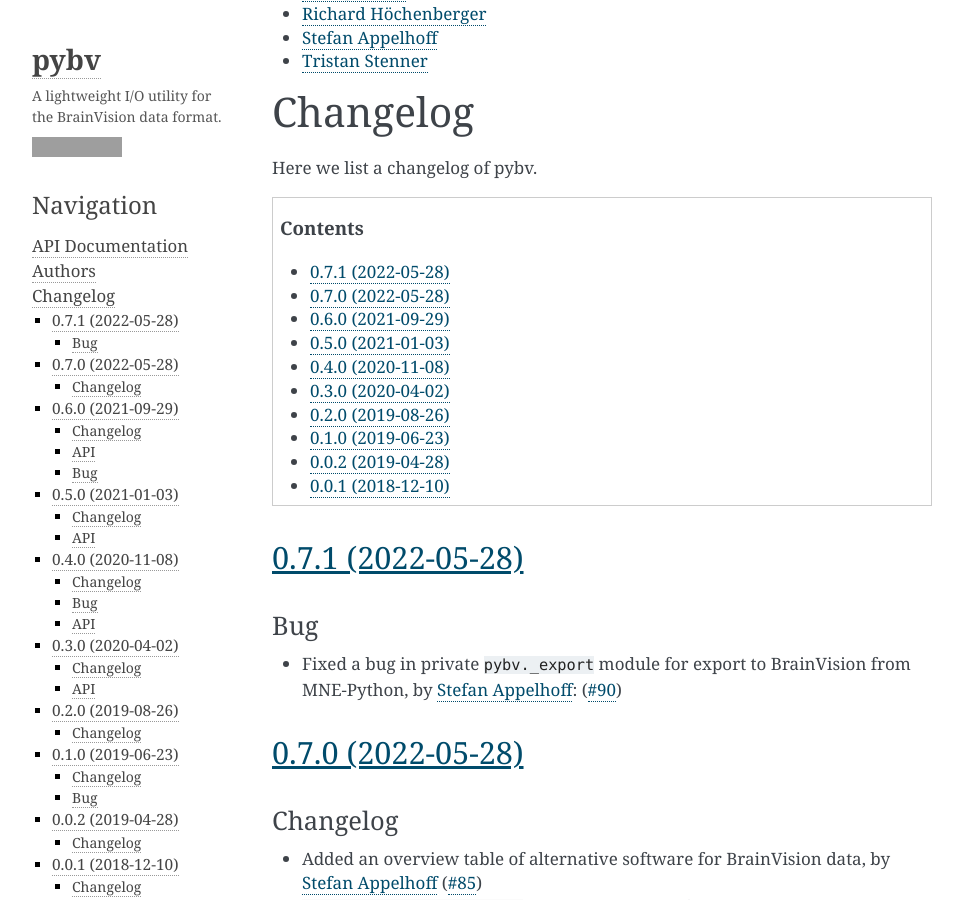
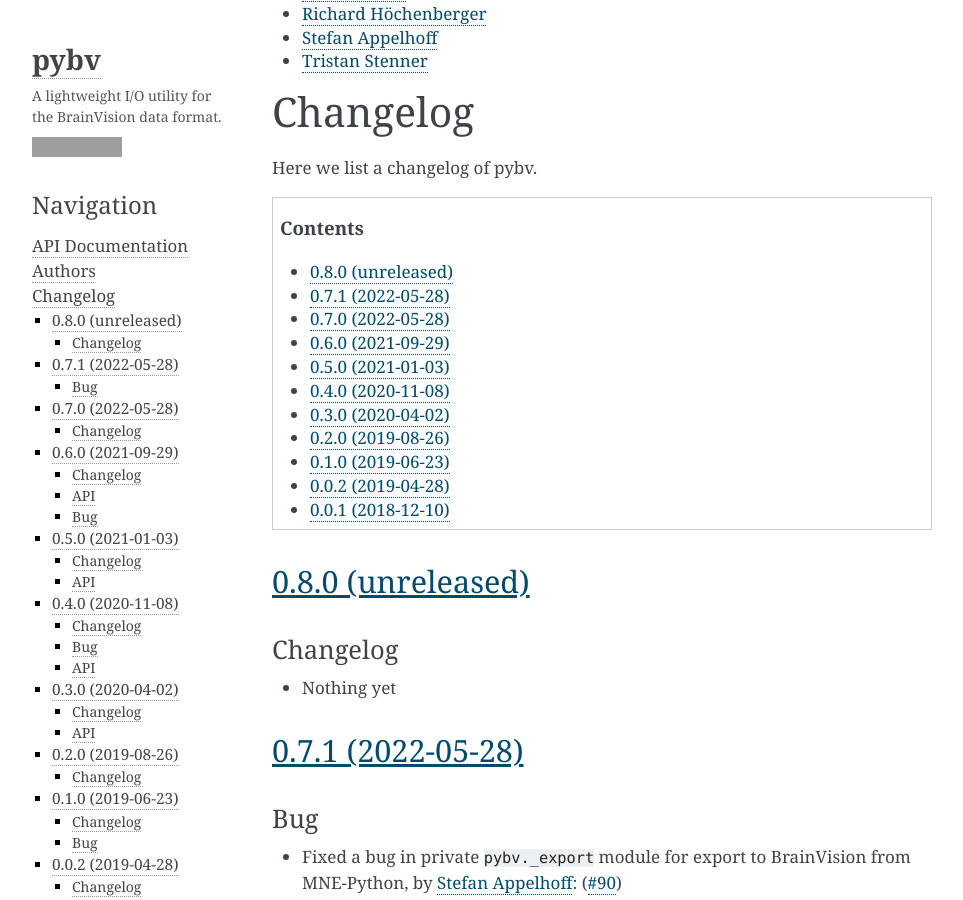
Before and after one commit to bids-standard/pybv, a Sphinx documentation site: the page built from docs/changelog.rst, in a window 1280 px wide and 900 px high, scrolled down 261 px. Shown: the whole window, without its empty margins (148-1111 px from the left). Built offline with Sphinx 7.4.7, drawn with Linux system fonts in a browser that asks for light colours; grey boxes are pictures that could not be loaded.

Commit message:
start developing 0.8.0 again (dev1)

```diff
--- a/docs/changelog.rst
+++ b/docs/changelog.rst
@@ -26,6 +26,13 @@
 .. contents:: Contents
    :local:
    :depth: 1
+
+0.8.0 (unreleased)
+==================
+
+Changelog
+~~~~~~~~~
+- Nothing yet
 
 0.7.1 (2022-05-28)
 ==================
--- a/pybv/__init__.py
+++ b/pybv/__init__.py
@@ -1,7 +1,7 @@
 """A lightweight I/O utility for the BrainVision data format."""
 
 
-__version__ = '0.7.1'
+__version__ = '0.8.0.dev1'
 from .io import write_brainvision
 
 __all__ = ['write_brainvision']
```
